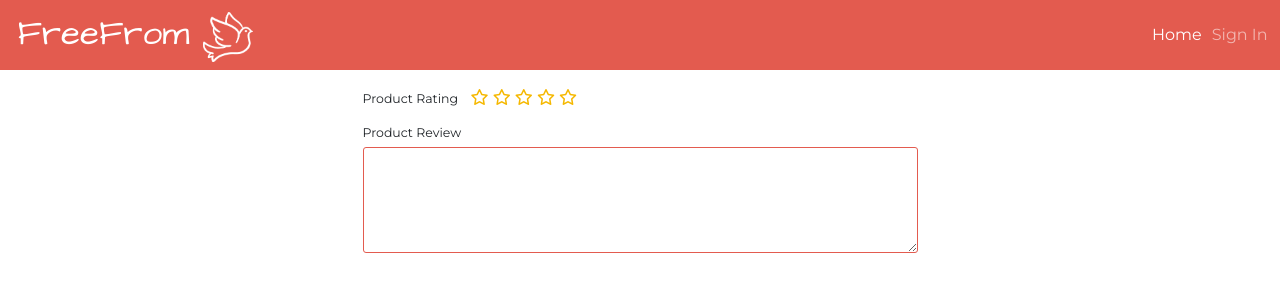
After one commit to richardhenyash/freefrom, a Flask app: template templates/product_view.html in a window 1280 px wide. The commit adds this page. Shown: the top 300 px of the page. Run offline with Flask 2, Linux system fonts and the light colour scheme; the template is opened without the code that fills it: values that come from a table or form of the project are taken from there, others are empty; some libraries are stand-ins or nearby versions.

Commit message:
add functionality for product view

```diff
--- a/forms.py
+++ b/forms.py
@@ -57,3 +57,15 @@ class ProductForm(Form):
     rating = HiddenField('Product Rating', [
         validators.DataRequired(message="Please rate product between 1 and 5 stars"),
     ])
+
+class ProductReviewForm(Form):
+    """
+    Product Form
+    """
+    review = TextAreaField('Product Review', [
+        validators.DataRequired(message="Product review required in order to add product"),
+        validators.Length(min=5, max=250, message="Product review must be between 5 and 250 characters long")
+    ])
+    rating = HiddenField('Product Rating', [
+        validators.DataRequired(message="Please rate product between 1 and 5 stars"),
+    ])
--- a/templates/home.html
+++ b/templates/home.html
@@ -84,7 +84,7 @@
                     <tbody>
                         {% for product in products %}
                         <tr class="table-light results-table-row">
-                            <td><a href="">{{ product.name }}</a></td>
+                            <td><a href="{{ url_for('products.view', product_id=product._id) }}">{{ product.name }}</a></td>
                             <td>{{ product.manufacturer }}</td>
                             <td>{{ product.category_name }}</td>
                             {% if product.average_rating %}
--- /dev/null
+++ b/templates/product_view.html
@@ -0,0 +1,33 @@
+{% extends "base.html" %}
+{% block content %}
+{% from "_formhelpers.html" import form_error %}
+    <section id="product-view" class="container-sm">
+        <div class="row">
+        <form id="product-view-form" method="POST" action="{{ url_for('products.view') }}">
+            <div class="row">
+                <div class="col-md-3"></div>
+                <div class="col-12 col-md-6 pt-4 rating">
+                    {{ form.rating.label(class="form-label input-label") }}
+                    {{ form.rating(class="") }}
+                        <span>&nbsp;</span>
+                        <i id="star-1" class="far fa-star"></i>
+                        <i id="star-2" class="far fa-star"></i>
+                        <i id="star-3" class="far fa-star"></i>
+                        <i id="star-4" class="far fa-star"></i>
+                        <i id="star-5" class="far fa-star"></i>
+                    {{ form_error(form.rating) }}
+                </div>
+                <div class="col-md-3"></div>
+            </div>
+            <div class="row">
+                <div class="col-md-3"></div>
+                <div class="col-12 col-md-6 pt-2">
+                    {{ form.review.label(class="form-label input-label") }}
+                    {{ form.review(rows="5", cols="5", class="form-control form-control-lg input-title") }}
+                    {{ form_error(form.review) }}
+                </div>
+                <div class="col-md-3"></div>
+            </div>
+        </form>
+    </section>
+{% endblock %}
```
Also changed, not shown: products.py (+20 -2 lines).
